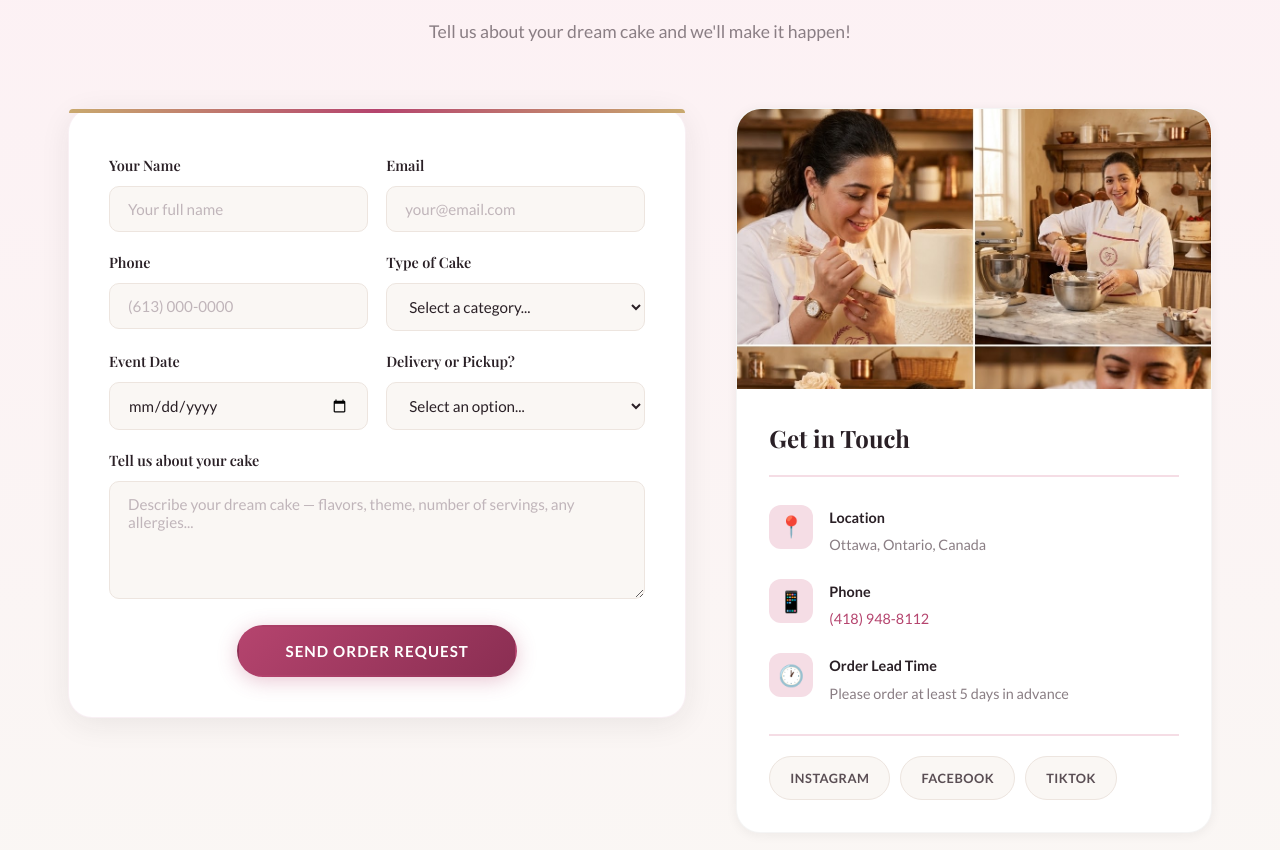
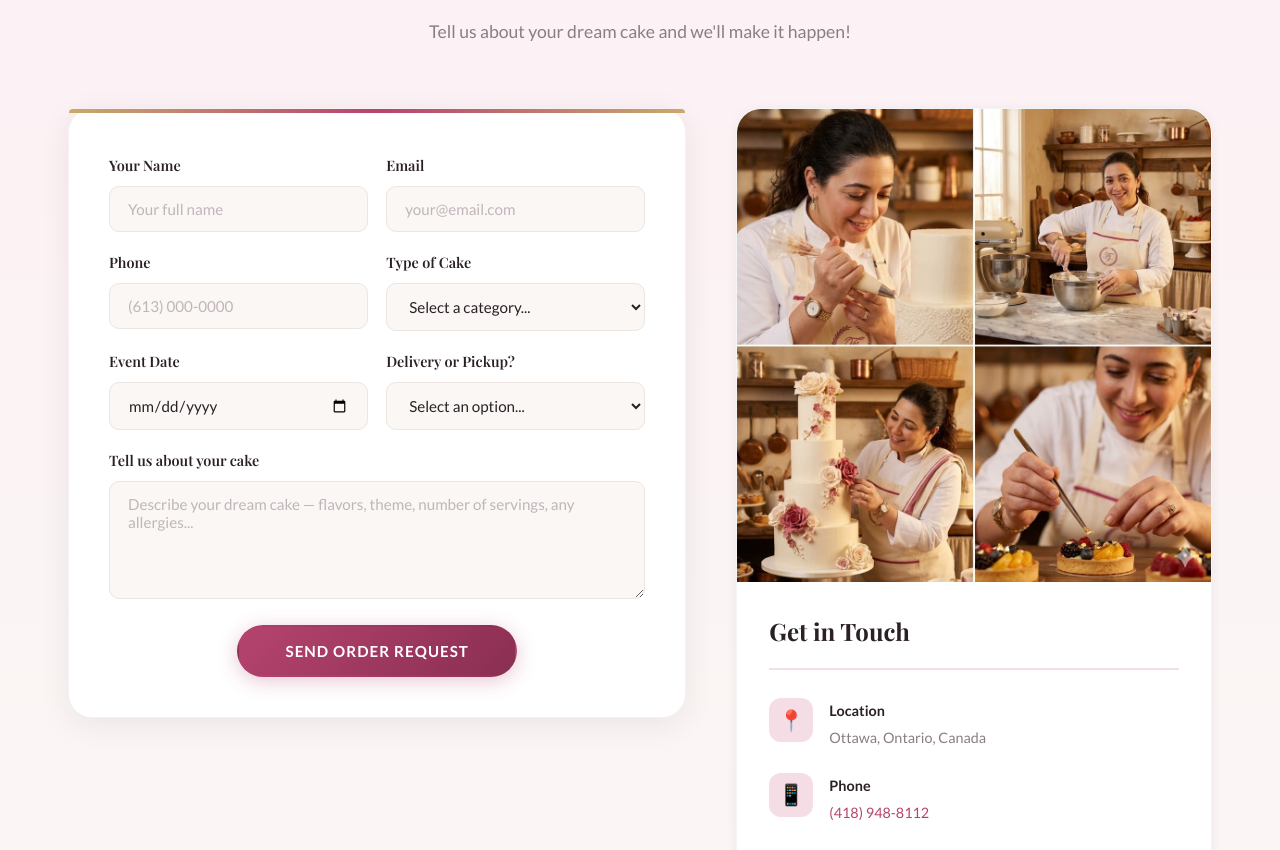
Before and after one commit to Richardbekhazi/madamelajoie, a website: page index.html in a window 1280 px wide. Shown: the part 4664-5514 px from the top of the page. Drawn offline with nearby package versions, Linux system fonts and the light colour scheme.

Commit message:
Remove order lead time from contact info, fix collage image aspect ratio

```diff
--- a/css/style.css
+++ b/css/style.css
@@ -640,9 +640,7 @@ a {
 
 .contact-info-image img {
   width: 100%;
-  height: 280px;
-  object-fit: cover;
-  object-position: top;
+  height: auto;
 }
 
 .contact-info h3 {
--- a/index.html
+++ b/index.html
@@ -312,13 +312,6 @@
               <p><a href="tel:+14189488112">(418) 948-8112</a></p>
             </div>
           </div>
-          <div class="info-item">
-            <span class="info-icon">&#x1F550;</span>
-            <div>
-              <strong>Order Lead Time</strong>
-              <p>Please order at least 5 days in advance</p>
-            </div>
-          </div>
           <div class="social-links">
             <a href="#" aria-label="Instagram" class="social-link">Instagram</a>
             <a href="#" aria-label="Facebook" class="social-link">Facebook</a>
```
